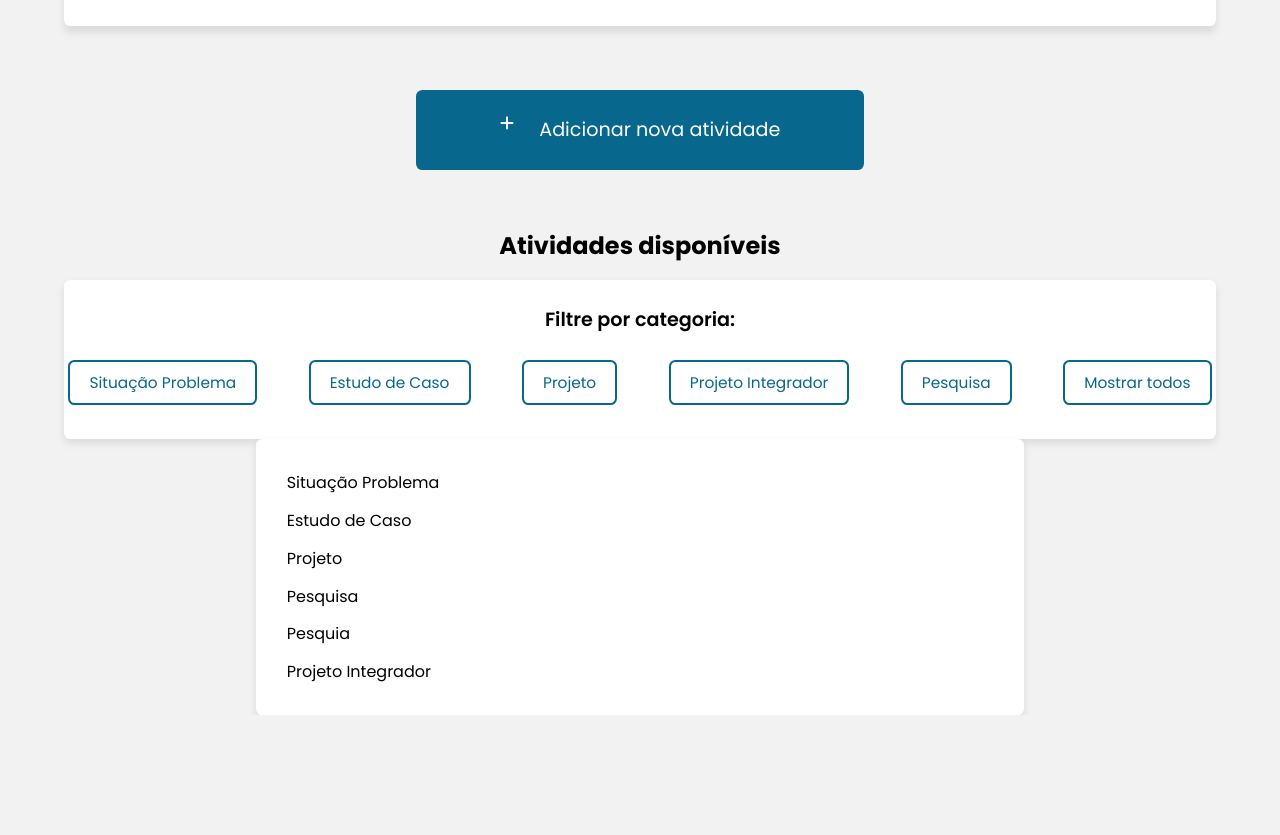
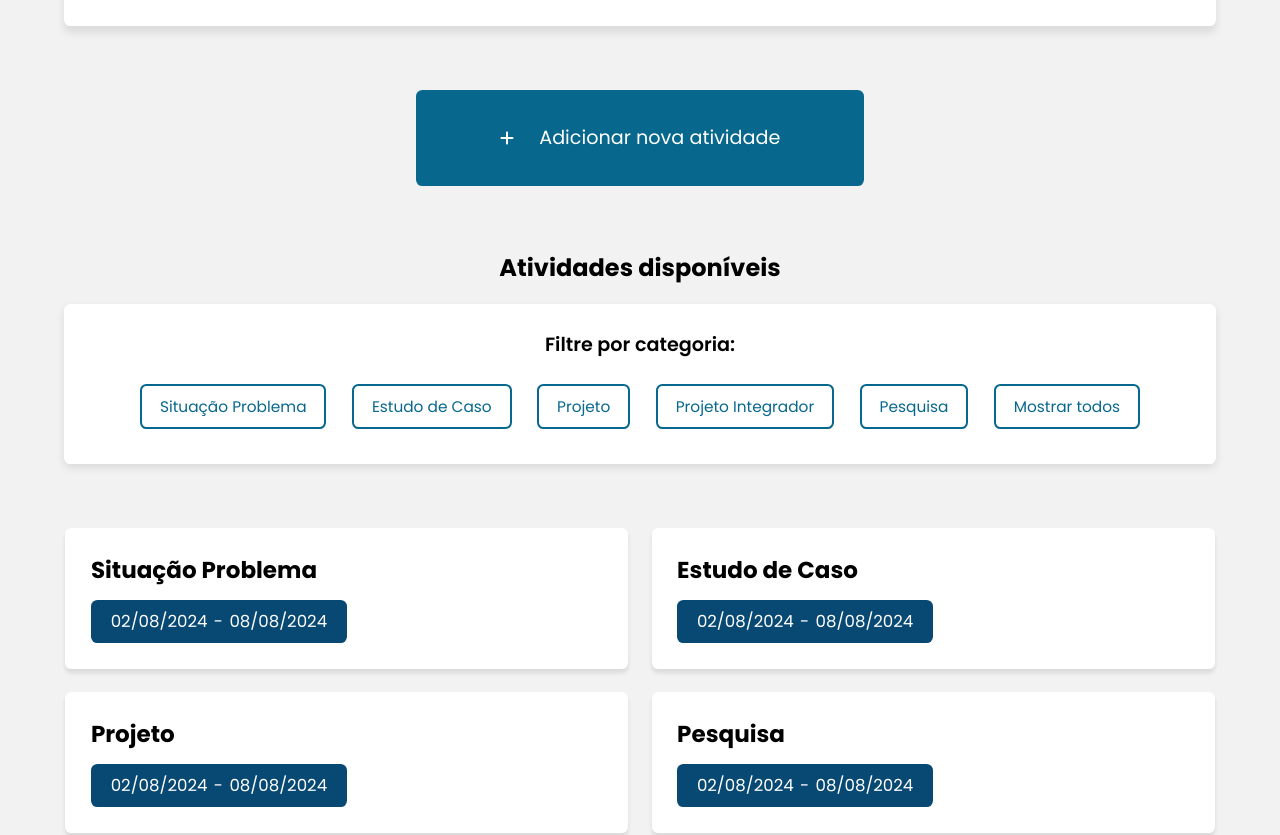
Before and after one commit to larissacoelho21/PlanneEdu-FrontEnd, a React (Vite) app in the folder PlanneEdu_Front/: page /visualizaratvd in a window 1280 px wide. Shown: the part 368-1203 px from the top of the page. Before the commit the page ends 1083 px from the top, so only its background shows below. Built offline with nearby package versions, Linux system fonts and the light colour scheme.

Commit message:
Corrigndo cards de visualização de atividades.

```diff
--- a/PlanneEdu_Front/src/Css/Teacher/AddActivity.css
+++ b/PlanneEdu_Front/src/Css/Teacher/AddActivity.css
@@ -76,7 +76,7 @@ input[type="date"]:focus {
 
 .buttons-add{
   display: flex;
-  gap: 4.2vw;
+  gap: 3.6vw;
   margin-bottom: 3%;
 }
 
@@ -84,7 +84,7 @@ input[type="date"]:focus {
   background-color: transparent;
   border: 2px solid var(--blue-two);
   border-radius: 0.5vw;
-  padding: 0.7vw 1.2vw;
+  padding: 0.7vw 1.4vw;
   font-size: 1.05vw;
   color: var(--blue-two);
   cursor: pointer;
--- a/PlanneEdu_Front/src/Css/Teacher/ClassTeacher.css
+++ b/PlanneEdu_Front/src/Css/Teacher/ClassTeacher.css
@@ -88,7 +88,6 @@ body {
 }
 
 .buttons-class button:active {
-  translate: 0 0.5vw;
   background-color: transparent;
   border: solid 2px #07678d;
   color: var(--blue-two);
@@ -158,7 +157,6 @@ body {
 }
 
 .button-close button:active {
-  translate: 0 0.5vw;
   background-color: #07678d;
   color: #ffffff;
 }
--- a/PlanneEdu_Front/src/Css/Teacher/ViewActivity.css
+++ b/PlanneEdu_Front/src/Css/Teacher/ViewActivity.css
@@ -30,13 +30,14 @@ body {
   align-items: center;
   background-color: #07678d;
   width: 35vw;
-  height: 10vh;
+  height: 12vh;
   border-radius: 0.5vw;
   cursor: pointer;
 }
 
 .button-addActivity a {
   display: flex;
+  align-items: center;
   text-decoration: none;
   gap: 2vw;
   color: #ffff;
@@ -103,7 +104,7 @@ body {
 
 .buttons-filter {
   display: flex;
-  gap: 4vw;
+  gap: 2vw;
   margin-bottom: 3%;
 }
 
@@ -111,22 +112,58 @@ body {
   background-color: transparent;
   border: 2px solid #07678d;
   border-radius: 0.5vw;
-  padding: 0.7vw 1.5vw;
+  padding: 0.7vw 1.4vw;
   font-size: 1.2vw;
   color: #07678d;
   cursor: pointer;
+  transition: 0.3s;
+}
+
+.buttons-filter button:active,
+.buttons-filter button:focus,
+.buttons-filter button:hover {
+  background-color: #07678d;
+  color: #f2f2f2;
 }
 
 .filtered-items {
   display: flex;
-  flex-direction: column;
-  box-sizing: border-box;
-  background-color: #ffff;
-  width: 60vw;
-  border-radius: 0.5vw;
-  padding: 2.4vw;
-  gap: 1vw;
+  align-items: center;
+  justify-content: center;
+  flex-wrap: wrap;
+  gap: 1.8vw;
+  margin-top: 5%;
+}
+
+.activity-card {
+  background-color: var(--white);
+  border-radius: .5vw;
+  padding: 2vw;
+  box-shadow: 0 4px 4px rgba(0, 0, 0, 0.1);
+  width: 44vw;
   cursor: pointer;
-  box-shadow: 0 4px 8px rgba(0, 0, 0, 0.1);
-  color: #000;
 }
+
+.activity-card h2 {
+  font-size: 1.8vw;
+  margin-bottom: 1vw;
+}
+
+.activity-card p {
+  font-size: 1.3vw;
+}
+
+.dates-card{
+  width: 20vw;
+  background-color: #084973;
+  color: #fff;
+  border-radius: .5vw;
+}
+
+.items-card-atvd{
+  display: flex;
+  align-items: center;
+  justify-content: center;
+  gap: .5vw;
+  padding: .7vw;
+}
--- a/PlanneEdu_Front/src/Pages/Teacher/ViewActivity.tsx
+++ b/PlanneEdu_Front/src/Pages/Teacher/ViewActivity.tsx
@@ -6,16 +6,73 @@ import { Clock3, Users } from "lucide-react";
 import { FontAwesomeIcon } from "@fortawesome/react-fontawesome";
 import { faPlus } from "@fortawesome/free-solid-svg-icons";
 
+interface ActivityCardProps {
+  name: string;
+  dateI: string;
+  dateE: string;
+}
+
+export function ActivityCard({ name, dateI, dateE }: ActivityCardProps) {
+  return (
+    <div className="activity-card">
+      <h2>{name}</h2>
+      <div className="dates-card">
+        <div className="items-card-atvd">
+          <p>{dateI}</p>
+          <p>-</p>
+          <p>{dateE}</p>
+        </div>
+      </div>
+    </div>
+  );
+}
+
 export function ViewActivity() {
   const [filterActivities, setFilterActivities] = useState("");
 
   const items = [
-    { id: 1, category: "Situação-Problema", name: "Situação Problema" },
-    { id: 2, category: "Estudo-Caso", name: "Estudo de Caso" },
-    { id: 3, category: "Projeto", name: "Projeto" },
-    { id: 4, category: "Pesquisa", name: "Pesquisa" },
-    { id: 5, category: "Pesquisa", name: "Pesquia" },
-    { id: 6, category: "Projeto-Integrador", name: "Projeto Integrador" },
+    {
+      id: 1,
+      category: "Situação-Problema",
+      name: "Situação Problema",
+      dateI: "02/08/2024",
+      dateE: "08/08/2024",
+    },
+    {
+      id: 2,
+      category: "Estudo-Caso",
+      name: "Estudo de Caso",
+      dateI: "02/08/2024",
+      dateE: "08/08/2024",
+    },
+    {
+      id: 3,
+      category: "Projeto",
+      name: "Projeto",
+      dateI: "02/08/2024",
+      dateE: "08/08/2024",
+    },
+    {
+      id: 4,
+      category: "Pesquisa",
+      name: "Pesquisa",
+      dateI: "02/08/2024",
+      dateE: "08/08/2024",
+    },
+    {
+      id: 5,
+      category: "Pesquisa",
+      name: "Pesquisa",
+      dateI: "02/08/2024",
+      dateE: "08/08/2024",
+    },
+    {
+      id: 6,
+      category: "Projeto-Integrador",
+      name: "Projeto Integrador",
+      dateI: "02/08/2024",
+      dateE: "08/08/2024",
+    },
   ];
 
   const selectedCategory = filterActivities
@@ -86,7 +143,12 @@ export function ViewActivity() {
           </div>
           <div className="filtered-items">
             {selectedCategory.map((item) => (
-              <div key={item.id}>{item.name}</div>
+              <ActivityCard
+                key={item.id}
+                name={item.name}
+                dateI={item.dateI}
+                dateE={item.dateE}
+              />
             ))}
           </div>
         </div>
```
